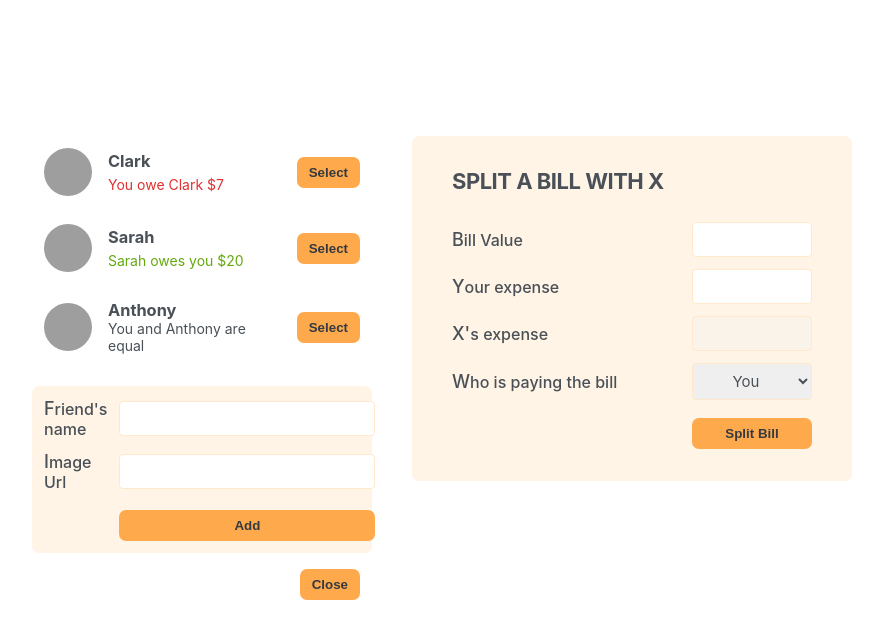
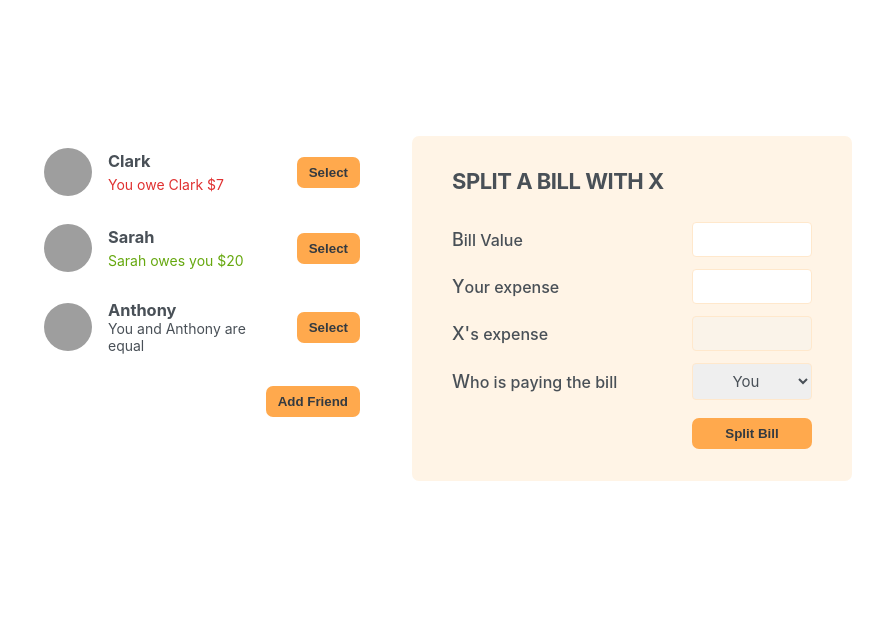
Before and after one commit to VictorDevLab/eat_n_split, a React (Create React App) app: page / in a window 1280 px wide. Shown: the top 638 px of the page, without its empty margins (198-1081 px from the left). Built offline with nearby package versions, Linux system fonts and the light colour scheme; grey boxes are pictures that could not be loaded.

Commit message:
add new friend functionality

```diff
--- a/src/App.js
+++ b/src/App.js
@@ -22,32 +22,46 @@
 ];
 
 export default function App() {
+  const [showAddFriend, setShowAddFriend] = useState(false);
+  const [friends, setFriends] = useState(initialFriends);
+
+  function handleAddFriend(friend) {
+    setFriends((friends) => [...friends, friend]);
+  }
+
   return (
     <div className="app">
       <div className="sidebar">
-        <FriendList />
-        <AddFriendForm />
-        <Button>Close</Button>
+        <FriendList friends={friends}/>
+        {showAddFriend && <AddFriendForm onAddFriend={handleAddFriend} />}
+        {/* you don't have to use the same name you used in useState() above */}
+        <Button onClick={() => setShowAddFriend((open) => !open)}>
+          {showAddFriend ? "close" : "Add Friend"}
+        </Button>
       </div>
       <FormSplitBill />
     </div>
   );
 }
 
-function FriendList() {
-  const friends = initialFriends;
+function FriendList({friends}) {
+  const friendsList = friends;
 
   return (
     <ul>
-      {friends.map((friend) => (
+      {friendsList.map((friend) => (
         <Friend friend={friend} key={friend.id} />
       ))}
     </ul>
   );
 }
 
-function Button({ children }) {
-  return <button className="button">{children}</button>;
+function Button({ onClick, children }) {
+  return (
+    <button onClick={onClick} className="button">
+      {children}
+    </button>
+  );
 }
 
 function Friend({ friend }) {
@@ -74,14 +88,41 @@
   );
 }
 
-function AddFriendForm() {
+function AddFriendForm({onAddFriend}) {
+  const [name, setName] = useState("");
+  const [image, setImage] = useState("https://i.pravatar.cc/48");
+
+  const id = Date.now();
+
+  function handleSubmit(e) {
+    if (!name || !image) return;
+    e.preventDefault();
+    const newFriend = {
+      id,
+      name,
+      image: `${image}?=${id}`,
+      balance: 0,
+    };
+    onAddFriend(newFriend);
+    setName("");
+    setImage("https://i.pravatar.cc/48");
+  }
+
   return (
-    <form className="form-add-friend">
+    <form className="form-add-friend" onSubmit={handleSubmit}>
       <label>Friend's name</label>
-      <input type="text"></input>
+      <input
+        type="text"
+        value={name}
+        onChange={(e) => setName(e.target.value)}
+      ></input>
 
       <label>Image Url</label>
-      <input type="text"></input>
+      <input
+        type="text"
+        value={image}
+        onChange={(e) => setImage(e.target.value)}
+      ></input>
 
       <Button>Add</Button>
     </form>
@@ -103,8 +144,8 @@
 
       <label>Who is paying the bill</label>
       <select>
-        <option value="you">You</option>
-        <option value="friend">Friend</option>
+        <option value="you">You</option>
+        <option value="friend">Friend</option>
       </select>
 
       <Button>Split Bill</Button>
```
